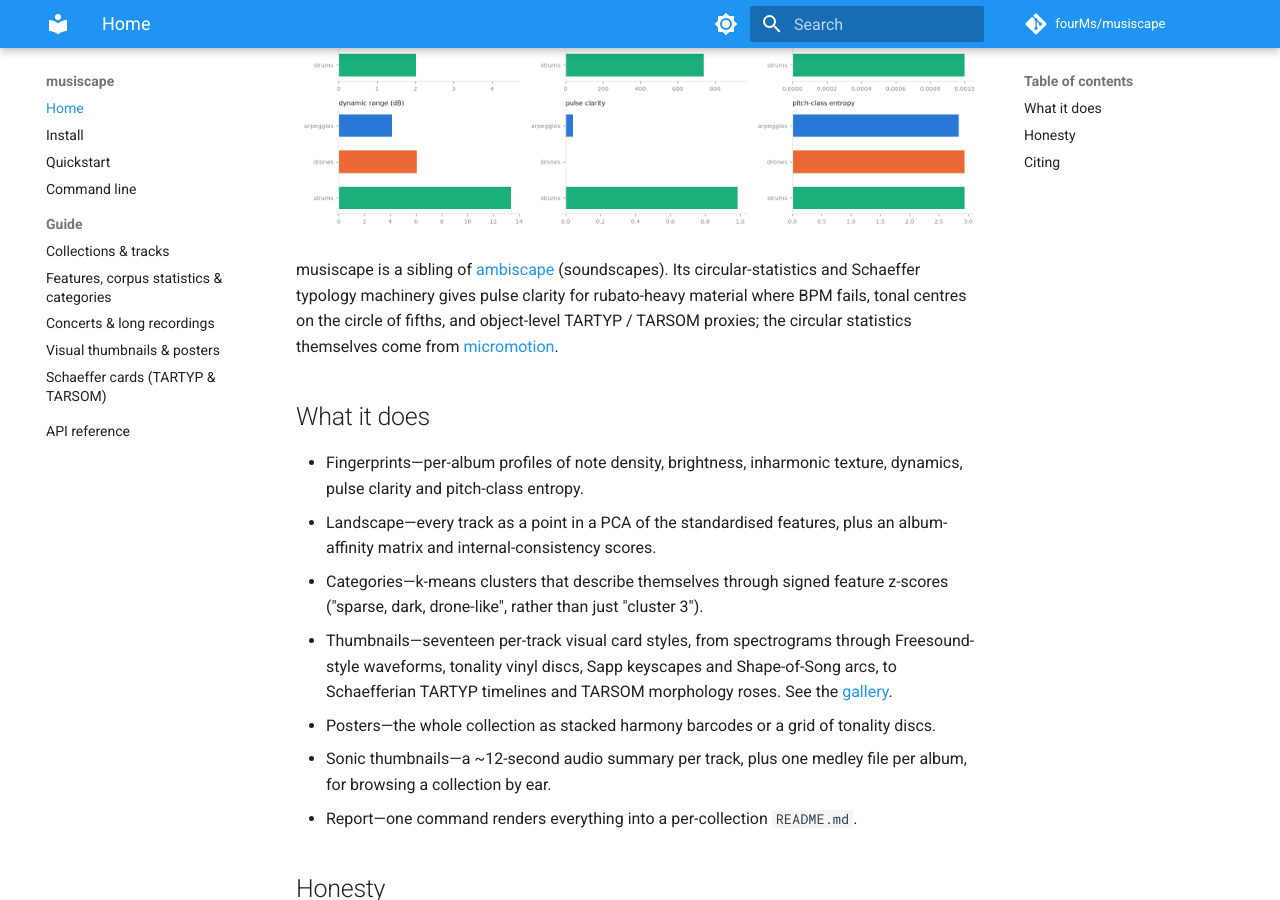
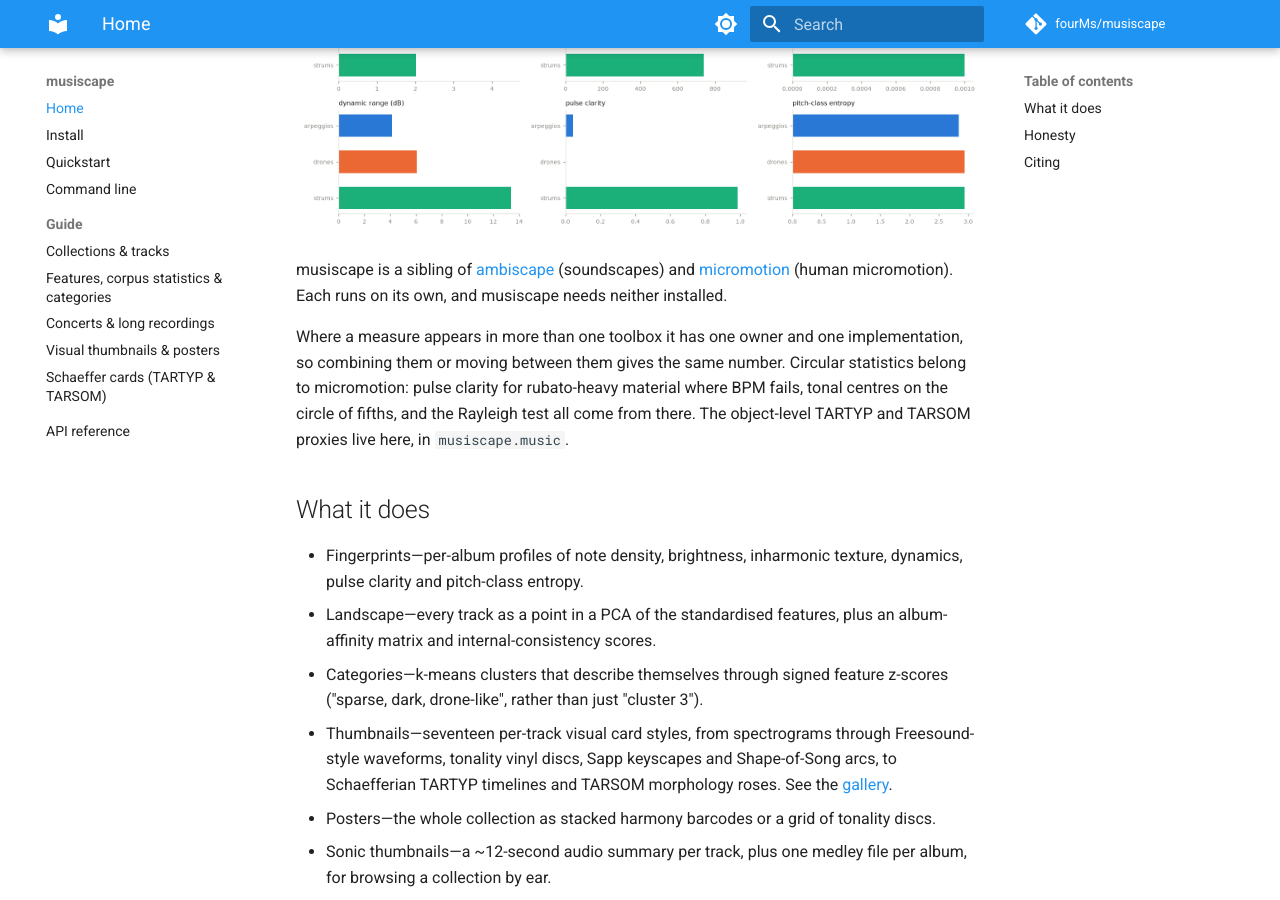
Before and after one commit to fourMs/musiscape, an MkDocs documentation site: the page built from docs/index.md, in a window 1280 px wide and 900 px high, scrolled down 422 px. Built offline with MkDocs 1.6.1 and Material for MkDocs 9.7.7, drawn with Linux system fonts in a browser that asks for light colours; comment, search, counter and statistics services are not loaded.

Commit message:
Pin the shared measures across toolboxes, and say why they agree

```diff
--- a/docs/index.md
+++ b/docs/index.md
@@ -13,11 +13,16 @@ tools apply to a live set. Every number it reports carries a musical name.
 ![album fingerprints](img/fingerprints.png)
 
 musiscape is a sibling of [ambiscape](https://github.com/fourMs/ambiscape)
-(soundscapes). Its circular-statistics and Schaeffer typology machinery
-gives pulse clarity for rubato-heavy material where BPM fails, tonal centres
-on the circle of fifths, and object-level TARTYP / TARSOM proxies; the
-circular statistics themselves come from
-[micromotion](https://github.com/fourMs/micromotion).
+(soundscapes) and [micromotion](https://github.com/fourMs/micromotion)
+(human micromotion). Each runs on its own, and musiscape needs neither
+installed.
+
+Where a measure appears in more than one toolbox it has one owner and one
+implementation, so combining them or moving between them gives the same
+number. Circular statistics belong to micromotion: pulse clarity for
+rubato-heavy material where BPM fails, tonal centres on the circle of
+fifths, and the Rayleigh test all come from there. The object-level
+TARTYP and TARSOM proxies live here, in `musiscape.music`.
 
 ## What it does
 
```
Also changed, not shown: CHANGELOG.md (+14 -0 lines), README.md (+20 -11 lines), 1 other file.
